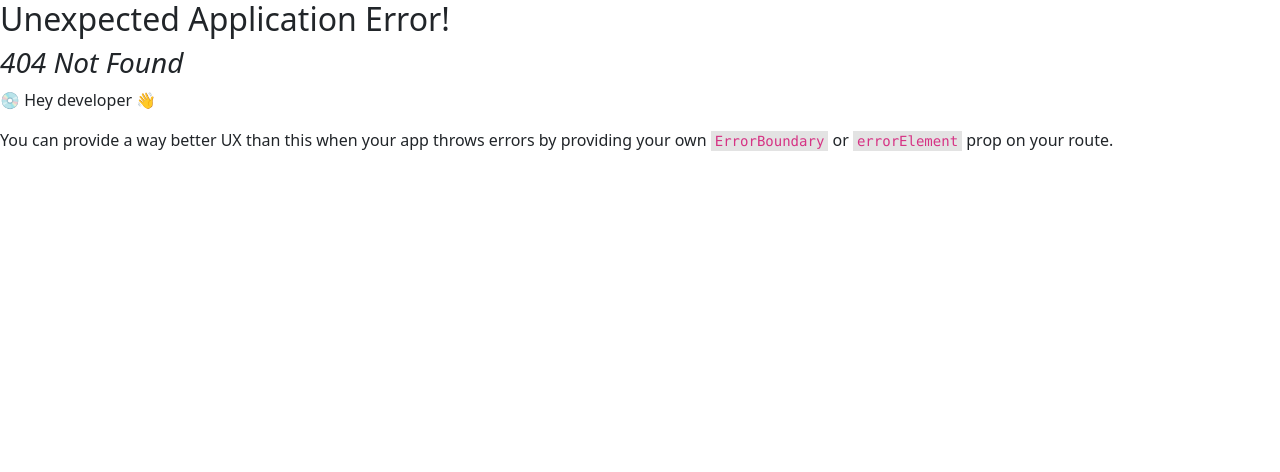
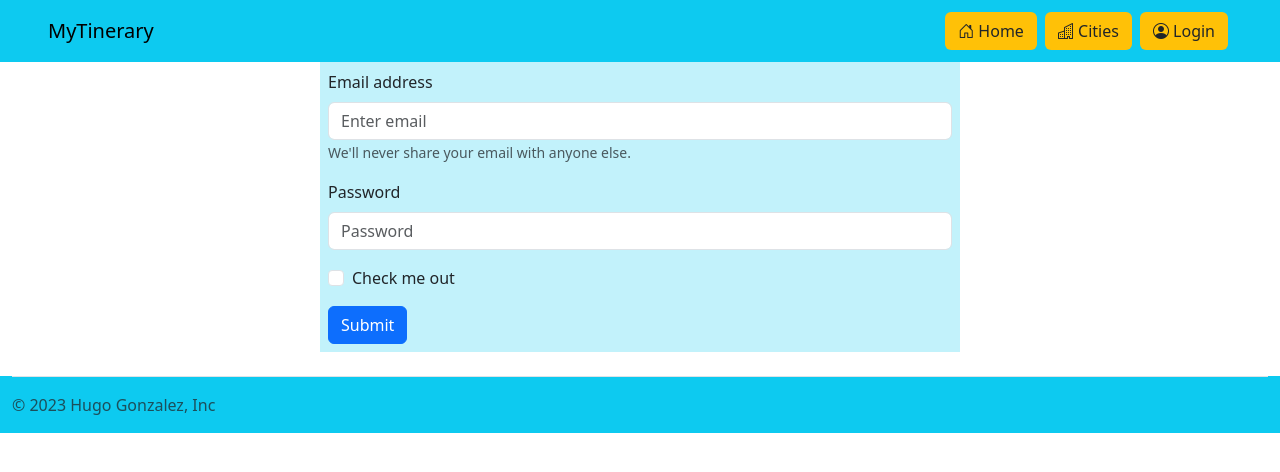
Before and after one commit to hugo11gonzalez/mytinerary-gonzalezHugo, a React (Vite) app: page /login in a window 1280 px wide. Before the commit this address had no page. Shown: the top 472 px of the page. Built offline with nearby package versions, Linux system fonts and the light colour scheme.

Commit message:
8vo commit

```diff
--- a/src/App.jsx
+++ b/src/App.jsx
@@ -4,12 +4,14 @@ import Home from './pages/Home'
 import { createBrowserRouter, RouterProvider } from 'react-router-dom'
 import Layout from './layouts/Layout'
 import Cities from './pages/Cities'
+import Login from './pages/Login'
 
 const router = createBrowserRouter ([
   { path:'/', element: <Layout/>,
     children:[
       {path:"/",element:<Home/>},
-      {path:'/cities',element:<Cities/>}
+      {path:'/cities',element:<Cities/>},
+      {path:'/login',element:<Login/>}
     ]
   }
 ])
--- /dev/null
+++ b/src/components/Form/index.jsx
@@ -0,0 +1,34 @@
+import React from 'react'
+import Button from 'react-bootstrap/Button';
+import Form from 'react-bootstrap/Form';
+const index = () => {
+  return (
+    <>
+    <div className='container col-6 bg-info p-2 text-dark bg-opacity-25 m-auto'>
+    <Form >
+      <Form.Group className="mb-3" controlId="formBasicEmail">
+        <Form.Label>Email address</Form.Label>
+        <Form.Control type="email" placeholder="Enter email" />
+        <Form.Text className="text-muted">
+          We'll never share your email with anyone else.
+        </Form.Text>
+      </Form.Group>
+
+      <Form.Group className="mb-3" controlId="formBasicPassword">
+        <Form.Label>Password</Form.Label>
+        <Form.Control type="password" placeholder="Password" />
+      </Form.Group>
+      <Form.Group className="mb-3" controlId="formBasicCheckbox">
+        <Form.Check type="checkbox" label="Check me out" />
+      </Form.Group>
+      <Button variant="primary" type="submit">
+        Submit
+      </Button>
+    </Form>
+    </div>
+
+    </>
+  )
+}
+
+export default index
--- a/src/pages/Home.jsx
+++ b/src/pages/Home.jsx
@@ -1,5 +1,4 @@
 import React from 'react'
-import Layout from '../layouts/Layout'
 import Hero from '../components/Hero'
 import SlideShow from '../components/SlideShow'
 const Home = () => {
--- /dev/null
+++ b/src/pages/Login.jsx
@@ -0,0 +1,11 @@
+import React from 'react'
+import Form from '../components/Form'
+const Login = () => {
+  return (
+    <>
+        <Form/>
+    </>
+  )
+}
+
+export default Login
```
